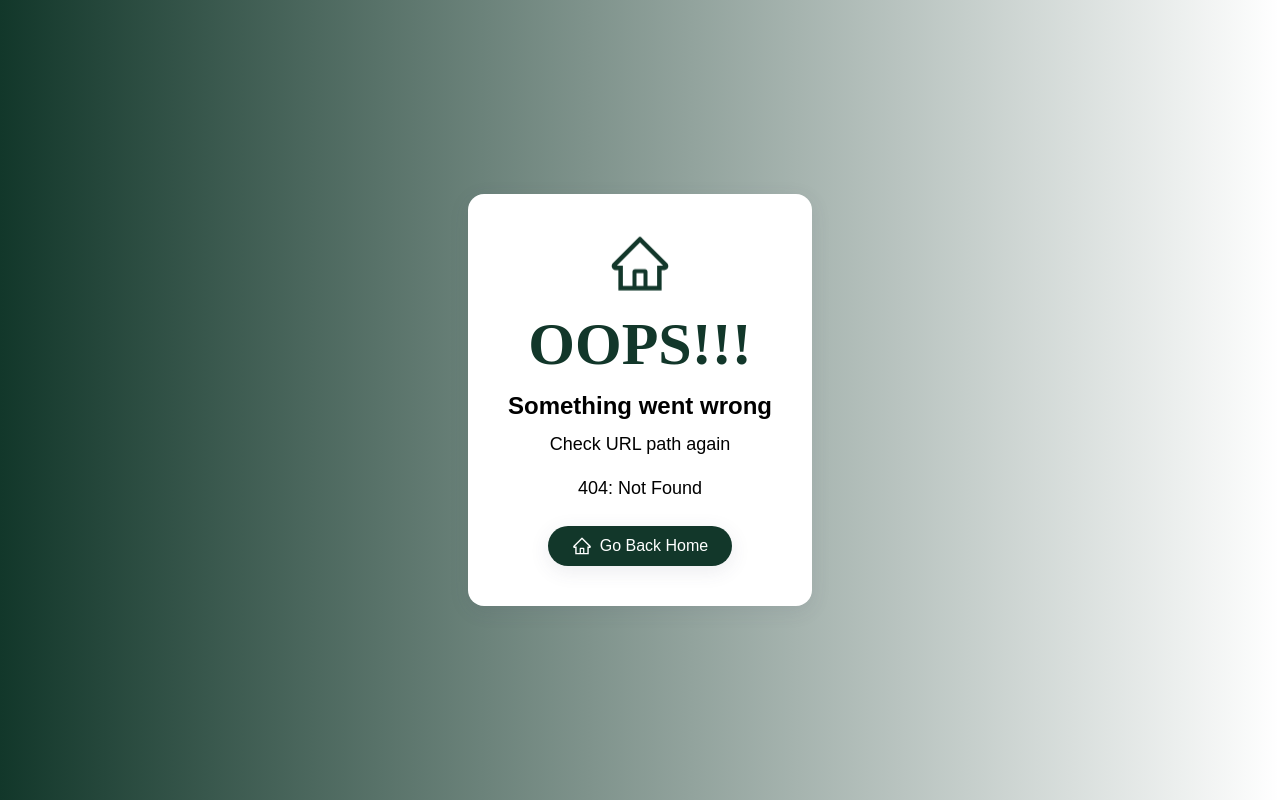
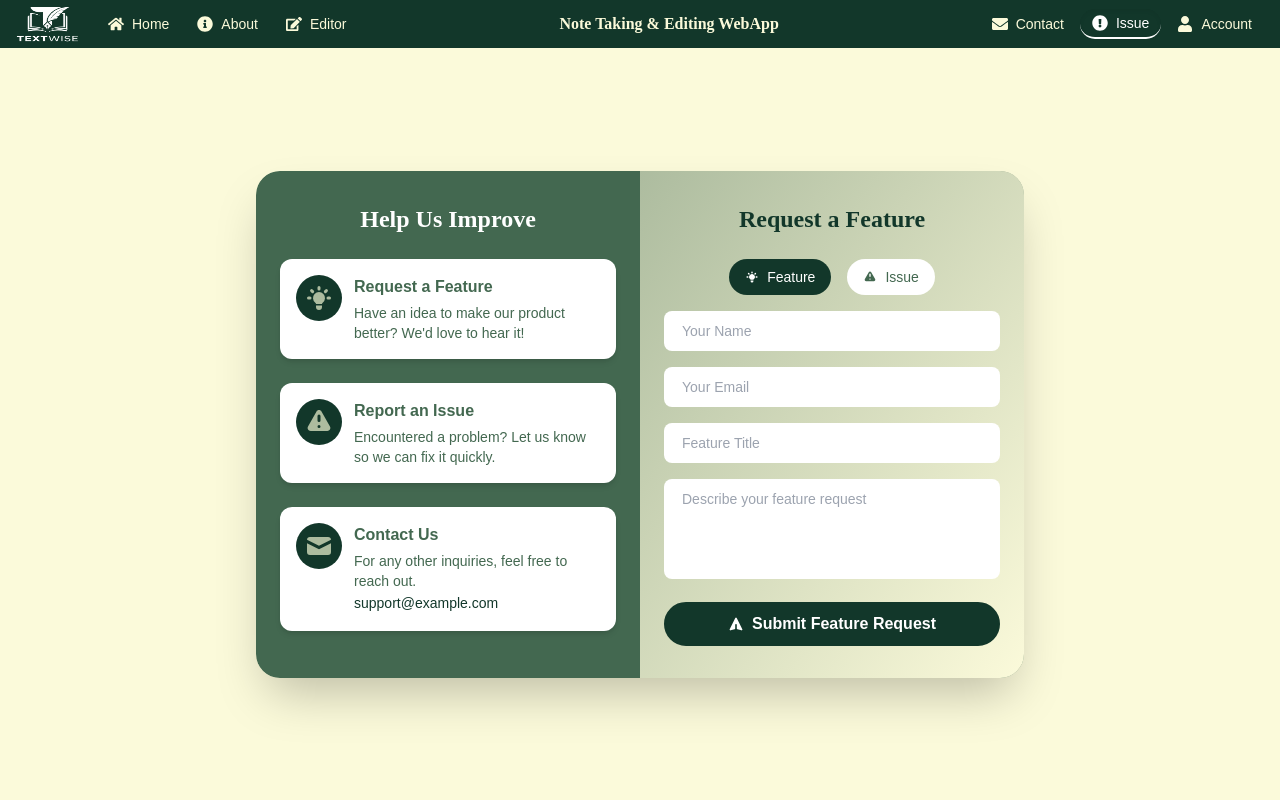
Before and after one commit to AmanSuryavanshi-1/TextWise-TextUtilityAPP, a React (Vite) app: page /issue in a window 1280 px wide. Before the commit this address had no page. Built offline with nearby package versions, Linux system fonts and the light colour scheme.

Commit message:
Report issue added

```diff
--- /dev/null
+++ b/src/Pages/ReportIssue.jsx
@@ -0,0 +1,152 @@
+import React, { useState, useRef } from 'react';
+import { HiLightBulb, HiExclamation, HiMail, HiPaperAirplane } from 'react-icons/hi';
+import emailjs from 'emailjs-com';
+
+const RequestFeatureReportIssue = () => {
+  const [isFeature, setIsFeature] = useState(true);
+  const [isSubmitted, setIsSubmitted] = useState(false);
+  const [isError, setIsError] = useState(false);
+  const form = useRef();
+
+  const handleSubmit = (e) => {
+    e.preventDefault();
+    setIsError(false);
+
+    emailjs.sendForm('service_ugqrpcu', 'template_iz5pcva', form.current, 'I0BXSqsH7YBt5ciXX')
+      .then(() => {
+        setIsSubmitted(true);
+        setTimeout(() => setIsSubmitted(false), 5000);
+        e.target.reset();
+      }, (error) => {
+        console.error('Email sending failed:', error);
+        setIsError(true);
+        setTimeout(() => setIsError(false), 5000);
+      });
+  };
+
+  return (
+    <div className="flex items-center justify-center min-h-[94vh] p-4 font-sans bg-primaryVariant">
+      <div className="w-full max-w-[768px] bg-primary rounded-3xl shadow-2xl overflow-hidden">
+        <div className="grid md:grid-cols-2">
+          {/* Info Section */}
+          <div className="px-6 py-8 bg-bgVariant text-bg md:rounded-l-3xl">
+            <h2 className="mb-6 font-serif text-2xl font-bold text-center text-white">
+              Help Us Improve
+            </h2>
+            <div className="space-y-6">
+              <InfoCard
+                icon={<HiLightBulb className="text-3xl" />}
+                title="Request a Feature"
+                content="Have an idea to make our product better? We'd love to hear it!"
+              />
+              <InfoCard
+                icon={<HiExclamation className="text-3xl" />}
+                title="Report an Issue"
+                content="Encountered a problem? Let us know so we can fix it quickly."
+              />
+              <InfoCard
+                icon={<HiMail className="text-3xl" />}
+                title="Contact Us"
+                content="For any other inquiries, feel free to reach out."
+                email="support@example.com"
+              />
+            </div>
+          </div>
+
+          {/* Form Section */}
+          <form ref={form} onSubmit={handleSubmit} className="px-6 py-8 bg-gradient-to-br from-primary to-primaryVariant md:rounded-r-3xl">
+            <h2 className="mb-6 font-serif text-2xl font-bold text-center text-bg">
+              {isFeature ? "Request a Feature" : "Report an Issue"}
+            </h2>
+
+            <div className="flex justify-center mb-4 space-x-4">
+              <ToggleButton
+                active={isFeature}
+                onClick={() => setIsFeature(true)}
+                icon={<HiLightBulb className="mr-2" />}
+                text="Feature"
+              />
+              <ToggleButton
+                active={!isFeature}
+                onClick={() => setIsFeature(false)}
+                icon={<HiExclamation className="mr-2" />}
+                text="Issue"
+              />
+            </div>
+
+            <Input name="name" placeholder="Your Name" />
+            <Input name="email" type="email" placeholder="Your Email" />
+            <Input name="title" placeholder={isFeature ? "Feature Title" : "Issue Title"} />
+            <textarea
+              name="description"
+              rows="4"
+              placeholder={isFeature ? "Describe your feature request" : "Describe the issue"}
+              required
+              className="w-full px-4 py-2 mb-4 text-sm bg-white border-2 border-transparent rounded-lg outline-none resize-none text-bgVariant focus:ring-2 focus:ring-bg focus:border-bg"
+            ></textarea>
+
+            {isSubmitted && (
+              <p className="p-2 mb-4 text-sm font-semibold text-center bg-white rounded-lg text-bg animate-fadeIn">
+                Thank you for your submission!
+              </p>
+            )}
+
+            {isError && (
+              <p className="p-2 mb-4 text-sm font-semibold text-center text-white bg-red-500 rounded-lg animate-fadeIn">
+                An error occurred. Please try again later.
+              </p>
+            )}
+
+            <button
+              type="submit"
+              className="flex items-center justify-center w-full px-6 py-2 font-semibold text-white transition-all duration-300 border-2 rounded-full bg-bg hover:bg-bgVariant border-bg"
+            >
+              <HiPaperAirplane className="mr-2" />
+              Submit {isFeature ? "Feature Request" : "Issue Report"}
+            </button>
+          </form>
+        </div>
+      </div>
+    </div>
+  );
+};
+
+const InfoCard = ({ icon, title, content, email }) => (
+  <div className="flex items-start p-4 space-x-3 transition-all duration-300 bg-white shadow-md rounded-xl hover:shadow-lg">
+    <div className="p-2 rounded-full bg-bg text-primary">{icon}</div>
+    <div>
+      <h4 className="font-semibold text-bgVariant">{title}</h4>
+      <p className="mt-1 text-sm text-bgVariant">{content}</p>
+      {email && (
+        <a href={`mailto:${email}`} className="text-sm transition-colors duration-300 text-bg hover:text-primary">
+          {email}
+        </a>
+      )}
+    </div>
+  </div>
+);
+
+const ToggleButton = ({ active, onClick, icon, text }) => (
+  <button
+    type="button"
+    onClick={onClick}
+    className={`flex items-center px-4 py-2 rounded-full text-sm font-medium transition-all duration-300 ${
+      active ? 'bg-bg text-white' : 'bg-white text-bgVariant hover:bg-gray-100'
+    }`}
+  >
+    {icon}
+    {text}
+  </button>
+);
+
+const Input = ({ name, type = "text", placeholder }) => (
+  <input
+    type={type}
+    name={name}
+    placeholder={placeholder}
+    required
+    className="w-full px-4 py-2 mb-4 text-sm bg-white border-2 border-transparent rounded-lg outline-none text-bgVariant focus:ring-2 focus:ring-bg focus:border-bg"
+  />
+);
+
+export default RequestFeatureReportIssue;
--- a/src/main.jsx
+++ b/src/main.jsx
@@ -22,6 +22,7 @@ import Error from './Pages/Error';
 import LandingPage from './Pages/LandingaPage';
 import TextToolkit from './Components/SidebarComponents/TextToolkit';
 import ShimmerAbout from './Shimmer/ShimmerAbout';
+import ReportIssue from './Pages/ReportIssue';
 
 // const Layout = () => {
 //   return (
@@ -48,7 +49,7 @@ const router = createBrowserRouter([
             },
               { path: "contact", element: <Contact />},
               { path: "LandingPage", element: <LandingPage />},
-              // { path: "issue", element: <Issue />},
+              { path: "issue", element: <ReportIssue />},
               { path: "auth", element: <Auth />},
               {
                 path:'layout',
```
